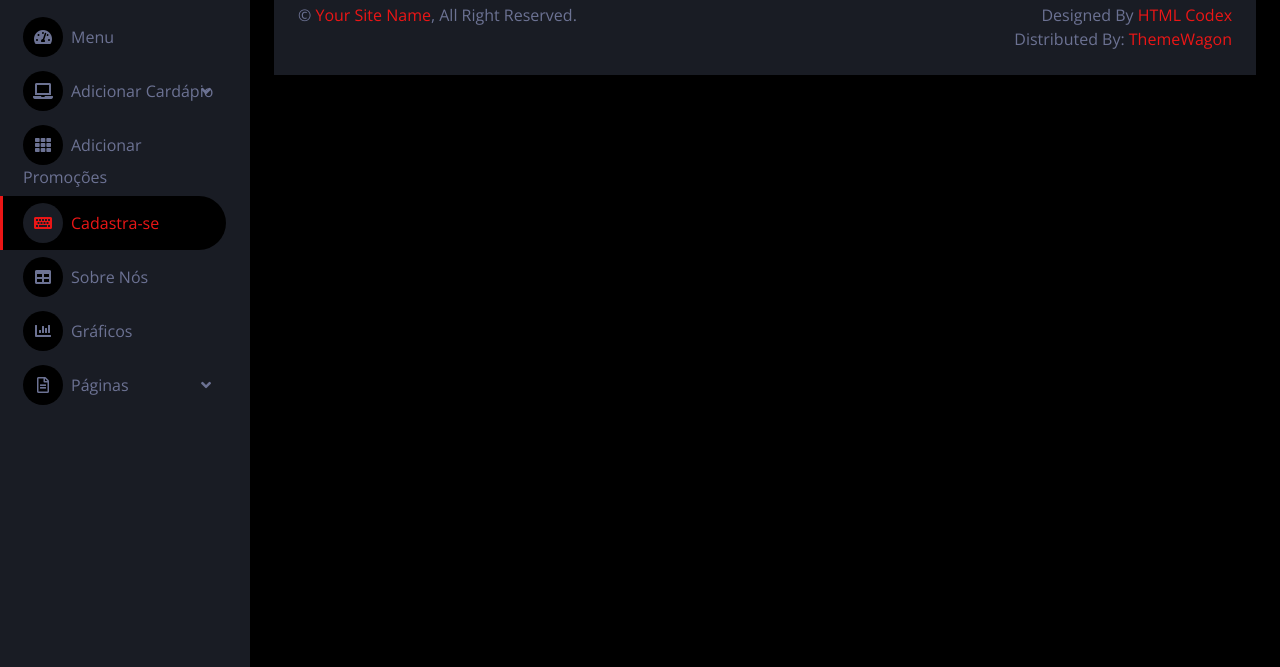
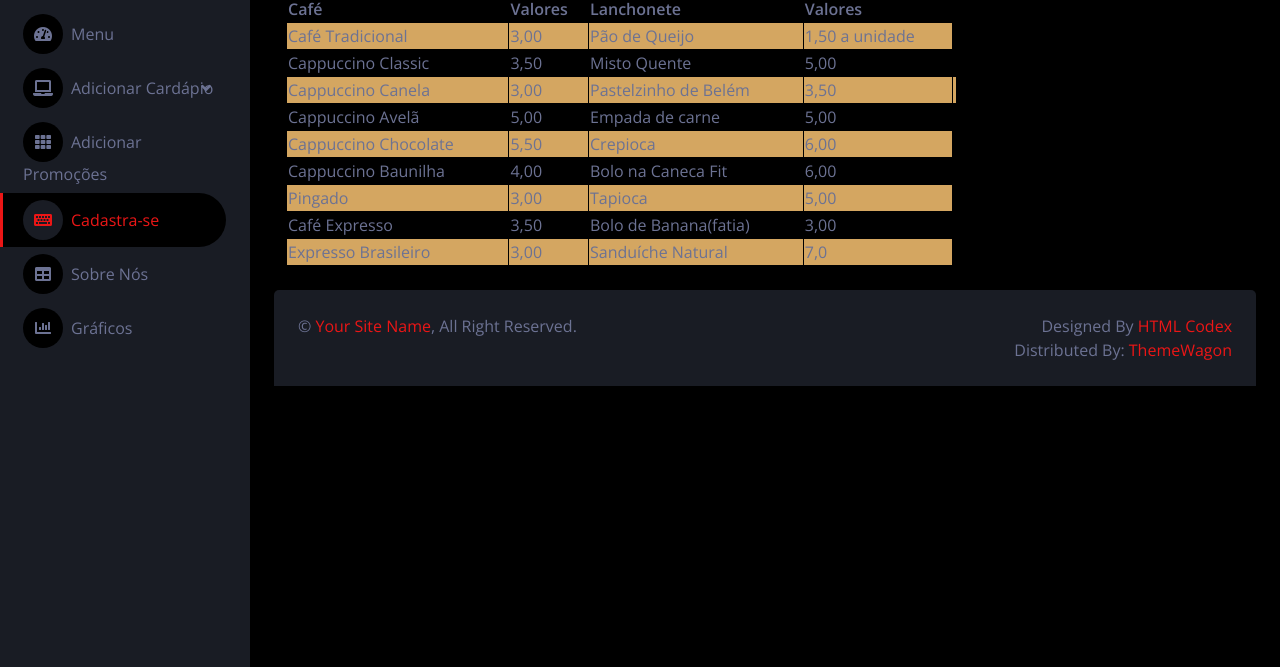
Before and after one commit to leticiaMenezes77/ProjetoMenu, a website: page views/partes/Menu.html in a window 1280 px wide. Shown: the part 133-800 px from the top of the page. Drawn offline with nearby package versions, Linux system fonts and the light colour scheme; files that its build step writes are made by us from their sources.

Commit message:
nova atualizaçao

```diff
--- /dev/null
+++ b/controllers/cardapioController.js
@@ -0,0 +1,3 @@
+function list (request, response){
+    response.render('menu/cardapio');
+}
--- a/public/css/style.css
+++ b/public/css/style.css
@@ -4,6 +4,16 @@
     --secondary: #191C24;
     --light: #6C7293;
     --dark: #000000;
+}
+table{
+    width: 70%;
+}
+table,th,td{
+    border: 1px solid black;
+    border-collapse: collapse;
+}
+    tr:nth-child(even) {
+     background-color: #d4a661;
 }
 
 .back-to-top {
--- a/views/layouts/layout_admin.html
+++ b/views/layouts/layout_admin.html
@@ -25,8 +25,8 @@
                         <div class="bg-success rounded-circle border border-2 border-white position-absolute end-0 bottom-0 p-1"></div>
                     </div>
                     <div class="ms-3">
-                        <h6 class="mb-0"><font style="vertical-align: inherit;"><font style="vertical-align: inherit;">Letícia </font></font></h6>
-                        <span><font style="vertical-align: inherit;"><font style="vertical-align: inherit;">Administradora</font></font></span>
+                        <h6 class="mb-0"><font style="vertical-align: inherit;"><font style="vertical-align: inherit;"> </font></font></h6>
+                        <span><font style="vertical-align: inherit;"><font style="vertical-align: inherit;"></font></font></span>
                     </div>
                 </div>
                 <div class="navbar-nav w-100">
@@ -44,13 +44,7 @@
                     <a href="/" class="nav-item nav-link"><i class="fa fa-table me-2"></i><font style="vertical-align: inherit;"><font style="vertical-align: inherit;">Sobre Nós</font></font></a>
                     <a href="chat.html" class="nav-item nav-link"><i class="fa fa-chart-bar me-2"></i><font style="vertical-align: inherit;"><font style="vertical-align: inherit;">Gráficos</font></font></a>
                     <div class="nav-item dropdown">
-                        <a href="#" class="nav-link dropdown-toggle" data-bs-toggle="dropdown"><i class="far fa-file-alt me-2"></i><font style="vertical-align: inherit;"><font style="vertical-align: inherit;">Páginas</font></font></a>
-                        <div class="dropdown-menu bg-transparent border-0">
-                            <a href="signin.html" class="dropdown-item"><font style="vertical-align: inherit;"><font style="vertical-align: inherit;">Entrar</font></font></a>
-                            <a href="signup.html" class="dropdown-item"><font style="vertical-align: inherit;"><font style="vertical-align: inherit;">Inscrever-se</font></font></a>
-                            <a href="404.html" class="dropdown-item"><font style="vertical-align: inherit;"><font style="vertical-align: inherit;">Erro 404</font></font></a>
-                            <a href="blank.html" class="dropdown-item"><font style="vertical-align: inherit;"><font style="vertical-align: inherit;">Página em branco</font></font></a>
-                        </div>
+
                     </div>
                 </div>
             </nav>
--- a/views/partes/Menu.html
+++ b/views/partes/Menu.html
@@ -3,46 +3,72 @@
 {% block conteudo %}
 <div class="container">
 
-    <div id="Produtos">
+    <p>SEJA BEM VINDO E DESEJAMOS UM ÓTIMO CAFÉ!!</p>
+    <table>
+        <tr>
+            <th>Café</th>
+            <th>Valores</th>
+            <th>Lanchonete</th>
+            <th>Valores</th>
+        </tr>
+        <tr>
+            <td>Café Tradicional</td>
+            <td>3,00</td>
+            <td>Pão de Queijo</td>
+            <td>1,50 a unidade</td>
+        </tr>
+        <tr>
+            <td>Cappuccino Classic</td>
+            <td>3,50</td>
+            <td>Misto Quente</td>
+            <td>5,00</td>
 
-    </div>
+        </tr>
+        <tr>
+            <td>Cappuccino Canela</td>
+            <td>3,00</td>
+            <td>Pastelzinho de Belém</td>
+            <td>3,50</td>
+            <td></td>
 
-    <div id="carinho">
-
-    </div>
-
-    <script>
-        const itens = [
-            {
-                id: 0,
-                nome: 'Café Expresso',
-                img: '/Images/car_expresso.png',
-                quantidade:0
-            },
-            {
-                id: 0,
-                nome: 'Cappuccino',
-                img: '/Images/cappuccino.png',
-                quantidade:0
-            },
-
-
-        ]
-        inicializarLoja = () => {
-            var containerProdutos = document.getElementById('produtos');
-            itens.map((val)=>{
-                containerProdutos.innerHTML += `
-                <div class = "produtos">
-                    <img src="`+val.img+`"/>
-                    <p>`+val.nome+`<p>
-                        <a key="`+val.id+`" href=""> Adicionar ao Carinho!</a>
-                </div>
-
-                `;
-            })
-        }
-        inicializarLoja();
-    </script>
+        </tr>
+        <tr>
+            <td>Cappuccino Avelã</td>
+            <td>5,00</td>
+            <td>Empada de carne</td>
+            <td>5,00</td>
+        </tr>
+        <tr>
+            <td>Cappuccino Chocolate</td>
+            <td>5,50</td>
+            <td>Crepioca</td>
+            <td>6,00</td>
+        </tr>
+        <tr>
+            <td>Cappuccino Baunilha</td>
+            <td>4,00</td>
+            <td>Bolo na Caneca Fit</td>
+            <td>6,00</td>
+        </tr>
+        <tr>
+            <td>Pingado</td>
+            <td>3,00</td>
+            <td>Tapioca</td>
+            <td>5,00</td>
+        </tr>
+        <tr>
+            <td>Café Expresso</td>
+            <td>3,50</td>
+            <td>Bolo de Banana(fatia)</td>
+            <td>3,00</td>
+        </tr>
+        <tr>
+            <td>Expresso Brasileiro</td>
+            <td>3,00</td>
+            <td>Sanduíche Natural</td>
+            <td>7,0</td>
+        </tr>
+    </table>
 
 
 </div>
```
Also changed, not shown: routes/menu.js (added, +8 -0 lines), Imagens/cappuccino.jpg (added).
